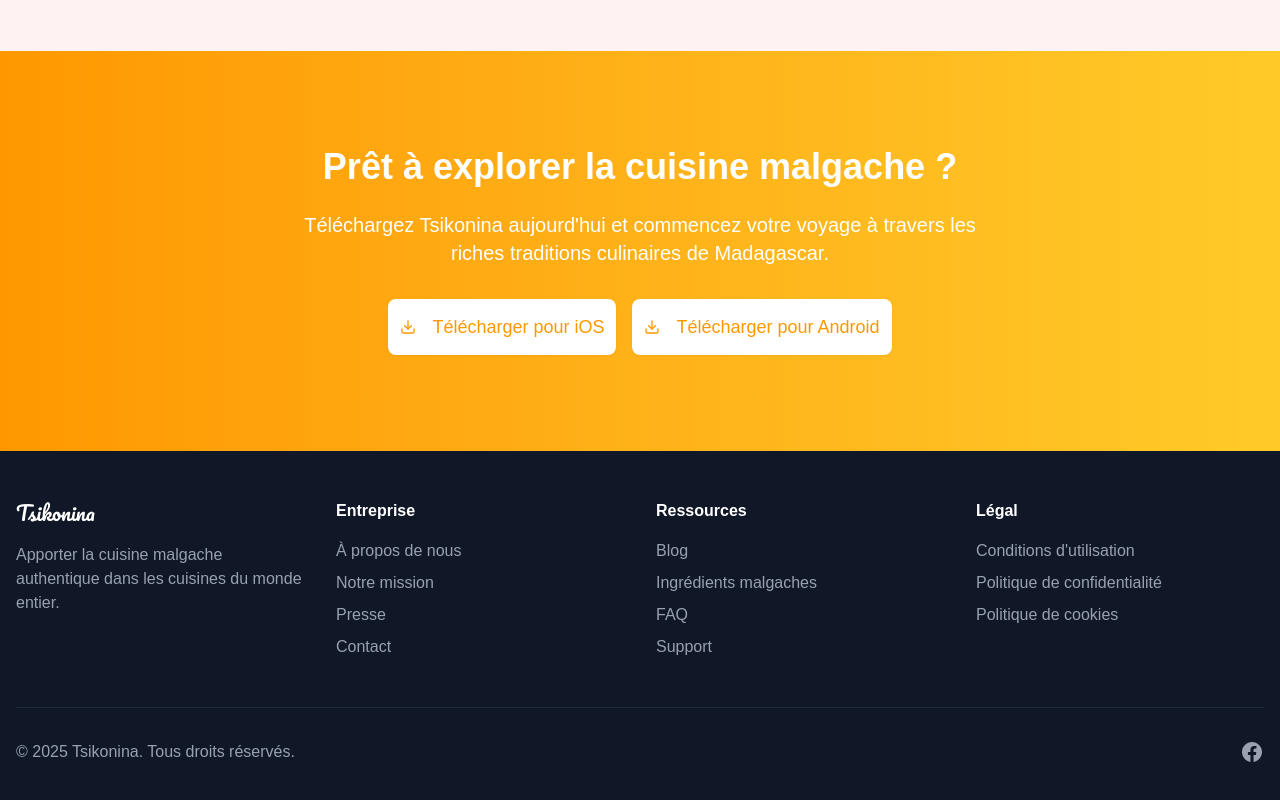
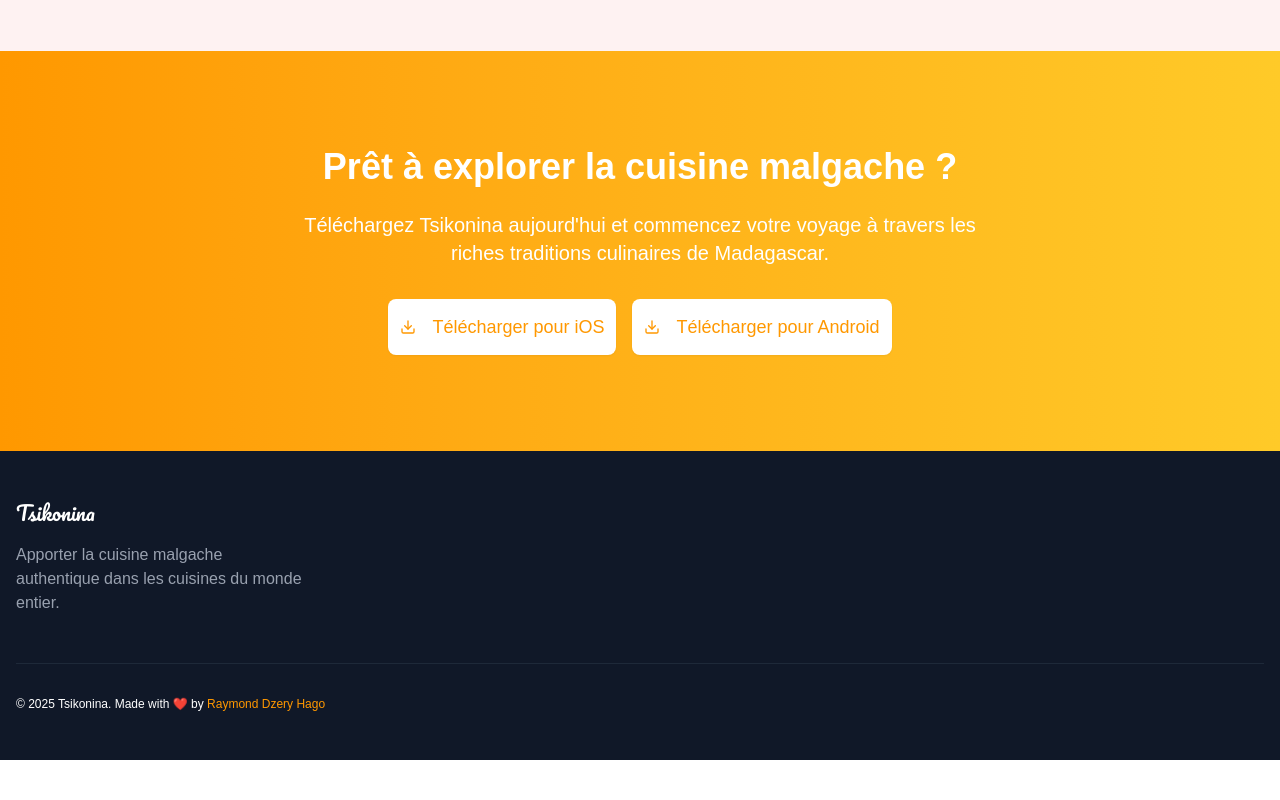
Before and after one commit to RDH36/tsikonina-landing-page, a Next.js app: page / in a window 1280 px wide. Shown: the part 4433-5233 px from the top of the page. After the commit the page ends 5193 px from the top, so only its background shows below. Built offline with nearby package versions, Linux system fonts and the light colour scheme.

Commit message:
feat: change copyright

```diff
--- a/components/Footer/Footer.tsx
+++ b/components/Footer/Footer.tsx
@@ -1,8 +1,8 @@
 import React from "react"
-
+import Link from "next/link"
 export default function Footer() {
   return (
-    <footer className="bg-gray-900 text-white py-12">
+    <footer className="bg-gray-900 text-white py-12 ">
       <div className="container mx-auto px-4">
         <div className="grid grid-cols-1 md:grid-cols-4 gap-8">
           <div>
@@ -12,7 +12,7 @@ export default function Footer() {
               monde entier.
             </p>
           </div>
-          <div>
+          {/* <div>
             <h4 className="font-bold mb-4">Entreprise</h4>
             <ul className="space-y-2">
               <li>
@@ -81,28 +81,20 @@ export default function Footer() {
                 </a>
               </li>
             </ul>
-          </div>
+          </div> */}
         </div>
         <div className="border-t border-gray-800 mt-12 pt-8 flex flex-col md:flex-row justify-between items-center">
-          <p className="text-gray-400">
-            © 2025 Tsikonina. Tous droits réservés.
+          <p className="text-xs">
+            © {new Date().getFullYear()} Tsikonina. Made with ❤️ by{" "}
+            <Link
+              href="https://github.com/RDH36  "
+              target="_blank"
+              rel="noopener noreferrer"
+              className="text-primary"
+            >
+              Raymond Dzery Hago
+            </Link>
           </p>
-          <div className="flex space-x-4 mt-4 md:mt-0">
-            <a href="#" className="text-gray-400 hover:text-white">
-              <svg
-                className="h-6 w-6"
-                fill="currentColor"
-                viewBox="0 0 24 24"
-                aria-hidden="true"
-              >
-                <path
-                  fillRule="evenodd"
-                  d="M22 12c0-5.523-4.477-10-10-10S2 6.477 2 12c0 4.991 3.657 9.128 8.438 9.878v-6.987h-2.54V12h2.54V9.797c0-2.506 1.492-3.89 3.777-3.89 1.094 0 2.238.195 2.238.195v2.46h-1.26c-1.243 0-1.63.771-1.63 1.562V12h2.773l-.443 2.89h-2.33v6.988C18.343 21.128 22 16.991 22 12z"
-                  clipRule="evenodd"
-                />
-              </svg>
-            </a>
-          </div>
         </div>
       </div>
     </footer>
--- a/components/Hero/Hero.tsx
+++ b/components/Hero/Hero.tsx
@@ -1,7 +1,7 @@
-import { ChevronRight, Download, Star } from "lucide-react";
-import Image from "next/image";
-import MobileFrame from "../mobile-frame";
-import { Button } from "../ui/button";
+import { ChevronRight, Download, Star } from "lucide-react"
+import Image from "next/image"
+import MobileFrame from "../mobile-frame"
+import { Button } from "../ui/button"
 
 export default function Hero() {
   return (
@@ -91,7 +91,7 @@ export default function Hero() {
             </div>
           </div>
           <div
-            className="absolute -right-12 bottom-40 z-20 animate-float-dish-right"
+            className="absolute -right-12 bottom-32 z-20 animate-float-dish-right"
             style={{ animationDelay: "1.5s" }}
           >
             <div className="transform hover:scale-110 transition-transform duration-300">
@@ -146,5 +146,5 @@ export default function Hero() {
         </div>
       </div>
     </section>
-  );
+  )
 }
```
